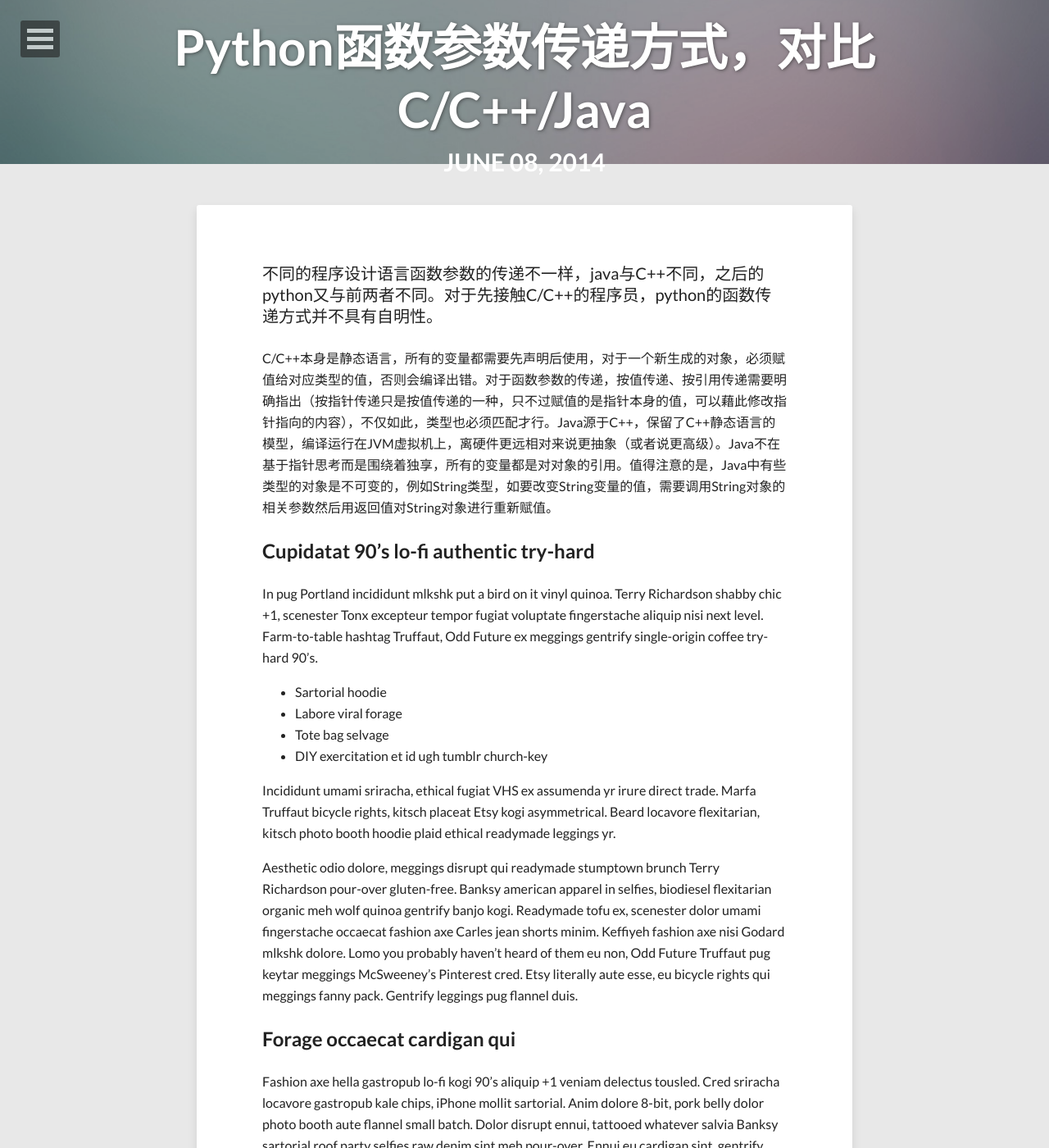
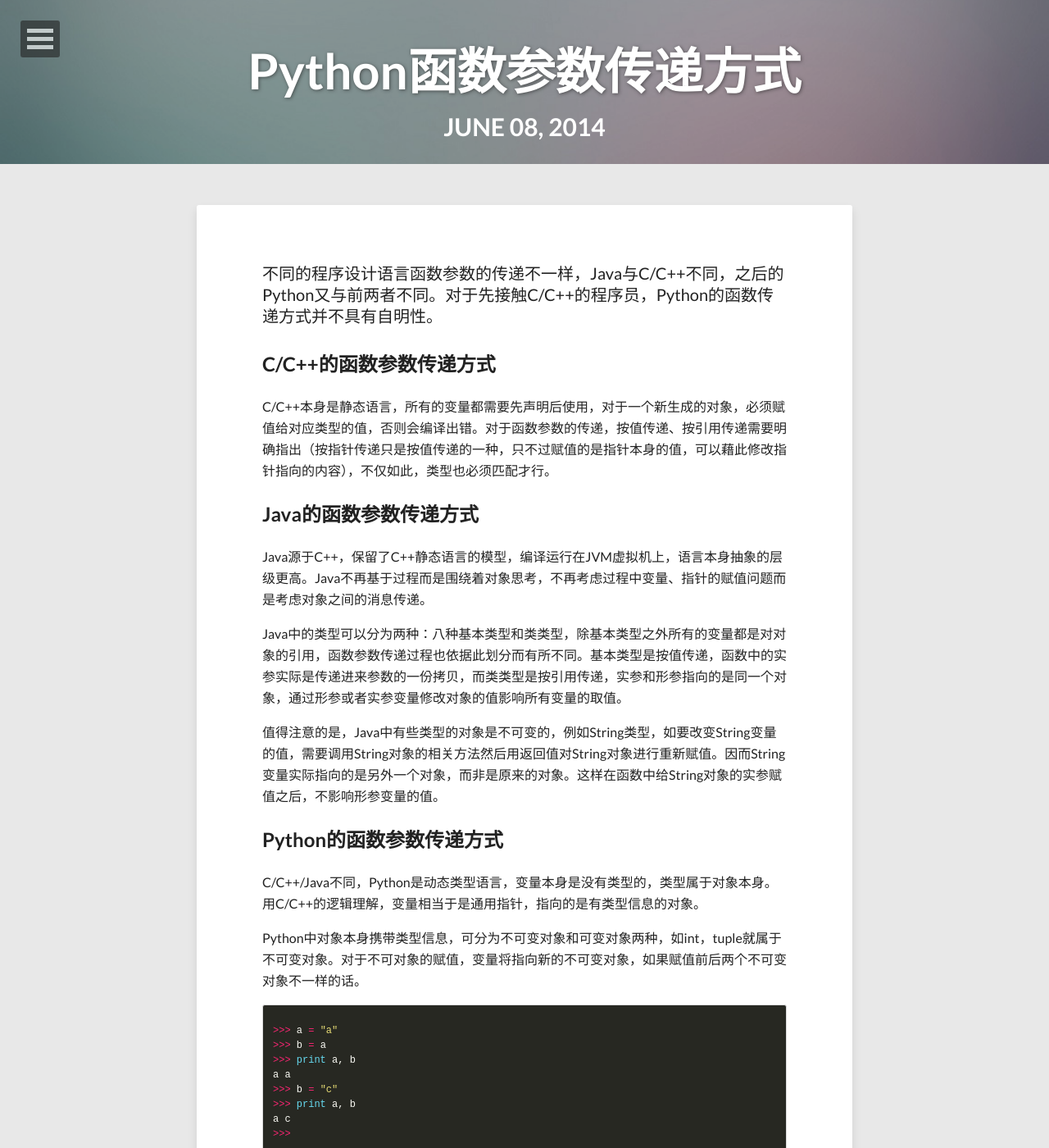
Before and after one commit to sinlaputa/sinlaputa.github.io, a Jekyll site: the page built from _posts/2014-06-08-python-function-parameter-pass-value.md, in a window 1280 px wide and 1400 px high. Shown: the whole window at 82% size. Built offline with Jekyll 4.4.1, drawn with Linux system fonts in a browser that asks for light colours; nearby versions of some CDN libraries; some of the changed text lies outside the part shown.

```diff
--- a/_config.yml
+++ b/_config.yml
@@ -26,7 +26,7 @@ owner:
 background:
 
 # Analytics and webmaster tools stuff goes here
-google_analytics:   UA-2011187-5
+google_analytics:   UA-51793468-1
 google_verify:
 # https://ssl.bing.com/webmaster/configure/verify/ownership Option 2 content= goes here
 bing_verify:
--- a/_posts/2014-06-08-python-function-parameter-pass-value.md
+++ b/_posts/2014-06-08-python-function-parameter-pass-value.md
@@ -1,34 +1,58 @@
 ---
 layout: post
-title: "Python函数参数传递方式，对比C/C++/Java"
-description: "说明python中函数参数方式，备忘"
-tags: [python, function parameter]
-modified: 2014-06-08
+title: "Python函数参数传递方式"
+description: "对比C/C++/Java，说明Python中函数参数方式，备忘"
+tags: [Python, function parameter]
+modified: 2014-06-09
 image:
   feature: abstract-1.jpg
 ##comments: true
 ##share: true
 ---
 
-不同的程序设计语言函数参数的传递不一样，java与C++不同，之后的python又与前两者不同。对于先接触C/C++的程序员，python的函数传递方式并不具有自明性。
+不同的程序设计语言函数参数的传递不一样，Java与C/C++不同，之后的Python又与前两者不同。对于先接触C/C++的程序员，Python的函数传递方式并不具有自明性。
 
-C/C++本身是静态语言，所有的变量都需要先声明后使用，对于一个新生成的对象，必须赋值给对应类型的值，否则会编译出错。对于函数参数的传递，按值传递、按引用传递需要明确指出（按指针传递只是按值传递的一种，只不过赋值的是指针本身的值，可以藉此修改指针指向的内容），不仅如此，类型也必须匹配才行。Java源于C++，保留了C++静态语言的模型，编译运行在JVM虚拟机上，离硬件更远相对来说更抽象（或者说更高级）。Java不在基于指针思考而是围绕着独享，所有的变量都是对对象的引用。值得注意的是，Java中有些类型的对象是不可变的，例如String类型，如要改变String变量的值，需要调用String对象的相关参数然后用返回值对String对象进行重新赋值。
+## C/C++的函数参数传递方式
+C/C++本身是静态语言，所有的变量都需要先声明后使用，对于一个新生成的对象，必须赋值给对应类型的值，否则会编译出错。对于函数参数的传递，按值传递、按引用传递需要明确指出（按指针传递只是按值传递的一种，只不过赋值的是指针本身的值，可以藉此修改指针指向的内容），不仅如此，类型也必须匹配才行。
 
-## Cupidatat 90's lo-fi authentic try-hard
+## Java的函数参数传递方式
+Java源于C++，保留了C++静态语言的模型，编译运行在JVM虚拟机上，语言本身抽象的层级更高。Java不再基于过程而是围绕着对象思考，不再考虑过程中变量、指针的赋值问题而是考虑对象之间的消息传递。
 
-In pug Portland incididunt mlkshk put a bird on it vinyl quinoa. Terry Richardson shabby chic +1, scenester Tonx excepteur tempor fugiat voluptate fingerstache aliquip nisi next level. Farm-to-table hashtag Truffaut, Odd Future ex meggings gentrify single-origin coffee try-hard 90's.
+Java中的类型可以分为两种：八种基本类型和类类型，除基本类型之外所有的变量都是对对象的引用，函数参数传递过程也依据此划分而有所不同。基本类型是按值传递，函数中的实参实际是传递进来参数的一份拷贝，而类类型是按引用传递，实参和形参指向的是同一个对象，通过形参或者实参变量修改对象的值影响所有变量的取值。
 
-* Sartorial hoodie
-* Labore viral forage
-* Tote bag selvage
-* DIY exercitation et id ugh tumblr church-key
+值得注意的是，Java中有些类型的对象是不可变的，例如String类型，如要改变String变量的值，需要调用String对象的相关方法然后用返回值对String对象进行重新赋值。因而String变量实际指向的是另外一个对象，而非是原来的对象。这样在函数中给String对象的实参赋值之后，不影响形参变量的值。
 
-Incididunt umami sriracha, ethical fugiat VHS ex assumenda yr irure direct trade. Marfa Truffaut bicycle rights, kitsch placeat Etsy kogi asymmetrical. Beard locavore flexitarian, kitsch photo booth hoodie plaid ethical readymade leggings yr.
+## Python的函数参数传递方式
+C/C++/Java不同，Python是动态类型语言，变量本身是没有类型的，类型属于对象本身。用C/C++的逻辑理解，变量相当于是通用指针，指向的是有类型信息的对象。
 
-Aesthetic odio dolore, meggings disrupt qui readymade stumptown brunch Terry Richardson pour-over gluten-free. Banksy american apparel in selfies, biodiesel flexitarian organic meh wolf quinoa gentrify banjo kogi. Readymade tofu ex, scenester dolor umami fingerstache occaecat fashion axe Carles jean shorts minim. Keffiyeh fashion axe nisi Godard mlkshk dolore. Lomo you probably haven't heard of them eu non, Odd Future Truffaut pug keytar meggings McSweeney's Pinterest cred. Etsy literally aute esse, eu bicycle rights qui meggings fanny pack. Gentrify leggings pug flannel duis.
+Python中对象本身携带类型信息，可分为不可变对象和可变对象两种，如int，tuple就属于不可变对象。对于不可对象的赋值，变量将指向新的不可变对象，如果赋值前后两个不可变对象不一样的话。
+{% highlight python %}
+{% raw %}
+>>> a = "a"
+>>> b = a
+>>> print a, b
+a a
+>>> b = "c"
+>>> print a, b
+a c
+>>>
+{% endraw %}
+{% endhighlight %}
 
-## Forage occaecat cardigan qui
+可变对象的赋值相当于引用赋值，两个变量指向的是同一对象。
+{% highlight python %}
+{% raw %}
+>>> a = ["x", "y"]
+>>> b = a
+>>> print a, b
+['x', 'y'] ['x', 'y']
+>>> b[0] = "z"
+>>> print a, b
+['z', 'y'] ['z', 'y']
+>>>
+{% endraw %}
+{% endhighlight %}
 
-Fashion axe hella gastropub lo-fi kogi 90's aliquip +1 veniam delectus tousled. Cred sriracha locavore gastropub kale chips, iPhone mollit sartorial. Anim dolore 8-bit, pork belly dolor photo booth aute flannel small batch. Dolor disrupt ennui, tattooed whatever salvia Banksy sartorial roof party selfies raw denim sint meh pour-over. Ennui eu cardigan sint, gentrify iPhone cornhole.
+因而对于Python函数参数传递，与其赋值逻辑一样，对于不可变对象，实参和形参首先指向同一个不可变对象，若之后对实参赋值，实参指向新的不可变对象；对于可变对象，形参实参指向的是同一个可变对象，实参的修改影响形参。
 
-> Whatever velit occaecat quis deserunt gastropub, leggings elit tousled roof party 3 wolf moon kogi pug blue bottle ea. Fashion axe shabby chic Austin quinoa pickled laborum bitters next level, disrupt deep v accusamus non fingerstache.
+对比于Java，若将java中的基本类型看作不可变对象，以可变对象和不可变对象的观点理解赋值操作，Python和Java在函数参数传递上表现的逻辑是一致的。
```
